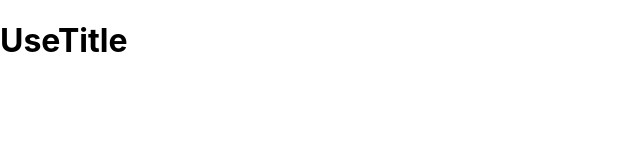
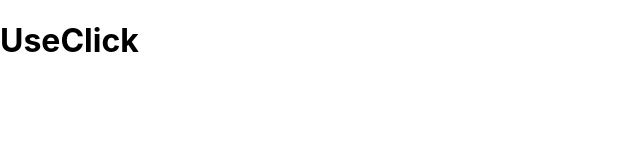
Before and after one commit to guseulgi/react-diary, a React (Create React App) app: page / in a window 1280 px wide. Shown: the top 160 px of the page, without its empty margins (0-640 px from the left). Built offline with nearby package versions, Linux system fonts and the light colour scheme.

Commit message:
useClick 커스텀 훅

```diff
--- /dev/null
+++ b/src/components/CustomHooks/UseClick.jsx
@@ -0,0 +1,31 @@
+import React, { useEffect, useRef } from 'react'
+
+const useClick = (onClick) => {
+  const element = useRef();
+  useEffect(() => {
+      // Mount 될 때
+    if(element.current) {
+      element.current.addEventListener('click', onClick);
+    }
+      // return 해주는 부분은 UnMount 될 때 실행 -> 이벤트 핸들러를 없애준다.
+    return () => {
+      if(element.current) {
+        element.current.removeEventListener('click', onClick);
+      }
+    }
+  }, []);
+  return element;
+}
+
+export default function UseClick() {
+  const onClick = () => {
+    console.log('Hey!');
+  }
+  const title = useClick(onClick);
+
+  return (
+    <>
+      <h1 ref={title}>UseClick</h1>
+    </>
+  )
+}
--- a/src/index.js
+++ b/src/index.js
@@ -8,12 +8,13 @@ import UseInput from './components/CustomHooks/UseInput';
 import UseTabs from './components/CustomHooks/UseTabs';
 import PracUseEffect from './components/CustomHooks/PracUseEffect';
 import UseTitle from './components/CustomHooks/UseTitle';
+import UseClick from './components/CustomHooks/UseClick';
 
 
 const root = ReactDOM.createRoot(document.getElementById('root'));
 root.render(
   <>
-    <UseTitle />
+    <UseClick />
   </>
 );
 
```
